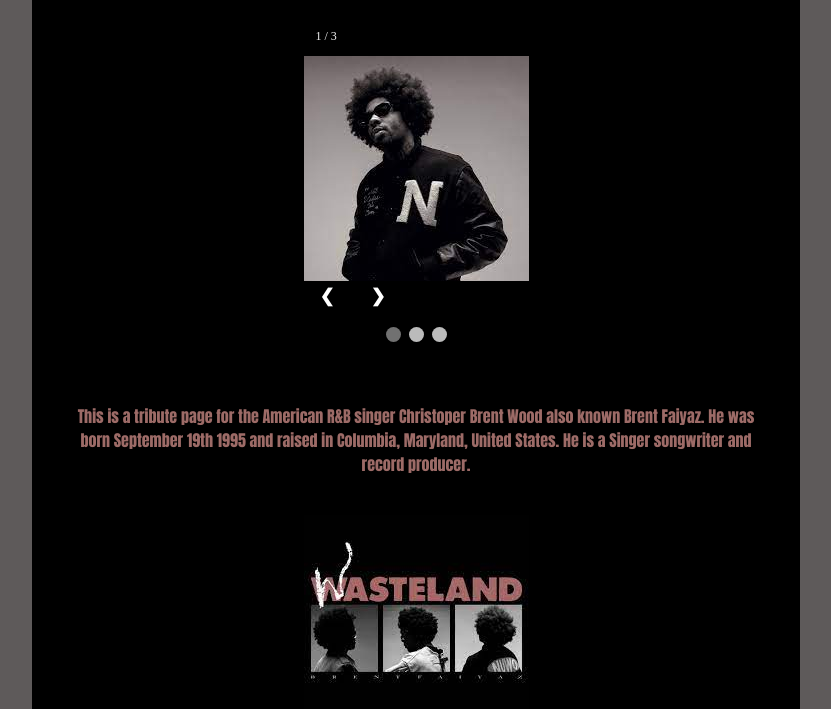
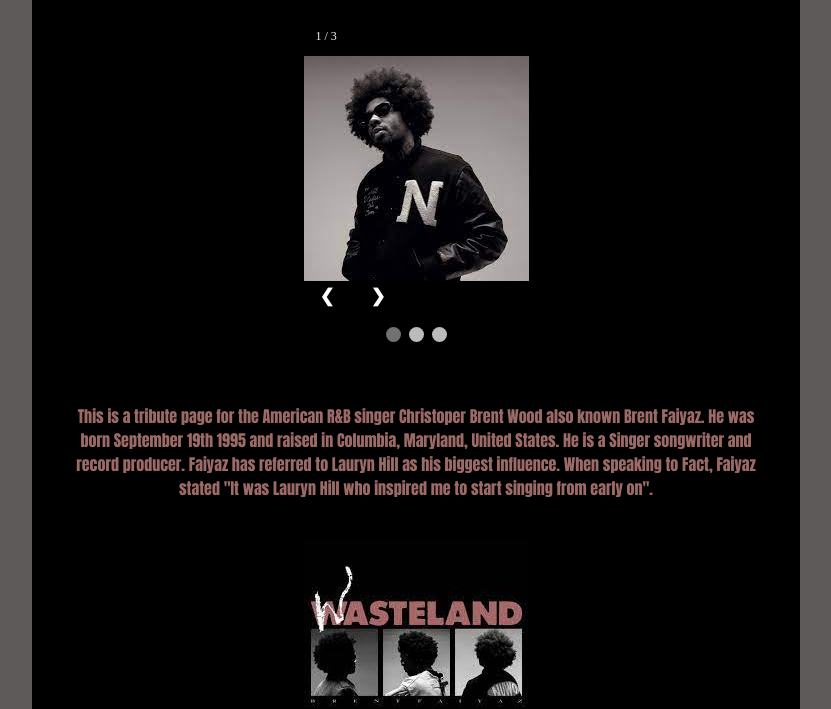
Before and after one commit to JavonMills/Tribute-page, a plain HTML site: page index.html in a window 1280 px wide. Shown: the part 120-829 px from the top of the page, without its empty margins (224-1055 px from the left). Drawn offline with Linux system fonts and the light colour scheme.

Commit message:
added some information

```diff
--- a/index.html
+++ b/index.html
@@ -52,7 +52,7 @@
             </div>
 
 
-            <p>This is a tribute page for the American R&B singer Christoper Brent Wood also known Brent Faiyaz. He was born September 19th 1995 and raised in Columbia, Maryland, United States. He is a Singer songwriter and record producer.</p>
+            <p>This is a tribute page for the American R&B singer Christoper Brent Wood also known Brent Faiyaz. He was born September 19th 1995 and raised in Columbia, Maryland, United States. He is a Singer songwriter and record producer. Faiyaz has referred to Lauryn Hill as his biggest influence. When speaking to Fact, Faiyaz stated "It was Lauryn Hill who inspired me to start singing from early on".</p>
         </section>
         <!-- This intro section will display brents discography -->
         <section class="discography">
```
